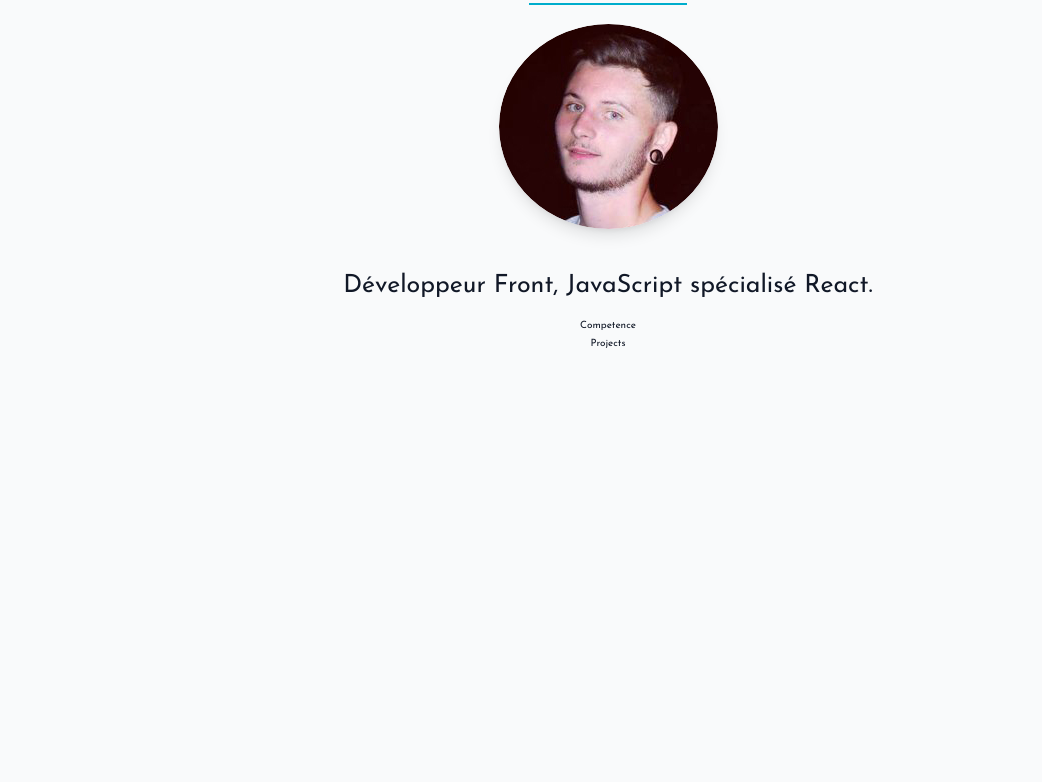
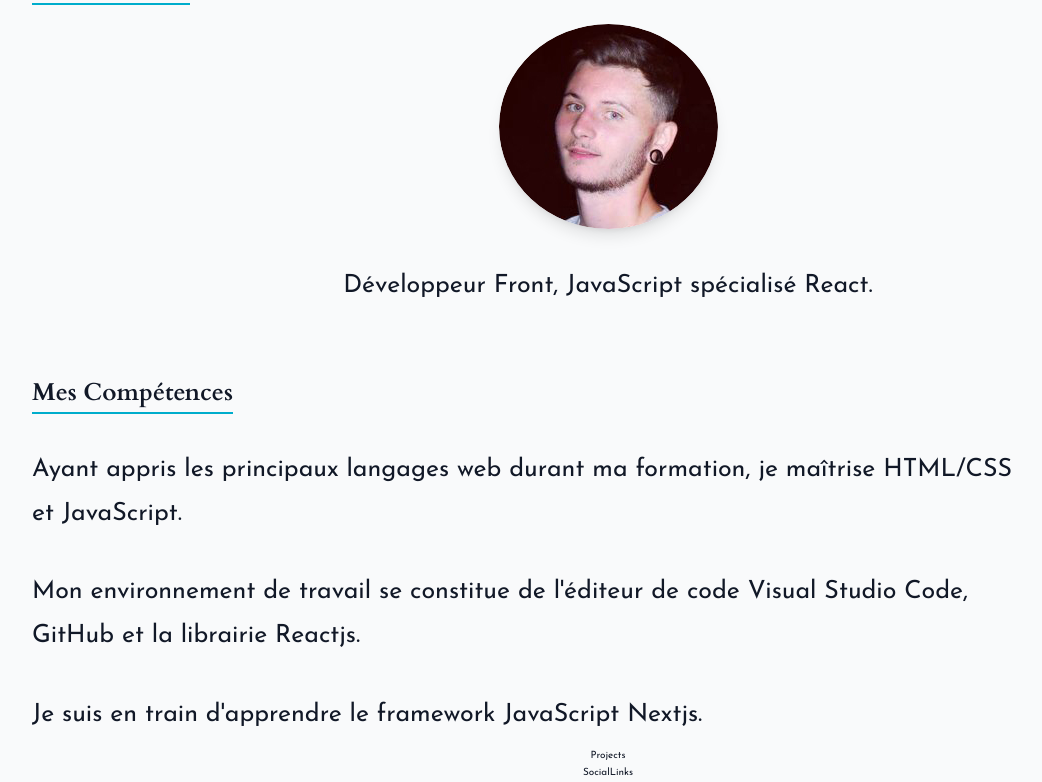
Before and after one commit to Kazimor-5/portfolio_v2, a React (Vite) app: page / in a window 1280 px wide. Shown: the part 850-1632 px from the top of the page, without its empty margins (32-1074 px from the left). Before the commit the page ends 1202 px from the top, so only its background shows below. Built offline with nearby package versions, Linux system fonts and the light colour scheme.

Commit message:
feat: adding content to competence component
adding content and animations

```diff
--- a/src/App.jsx
+++ b/src/App.jsx
@@ -3,6 +3,7 @@ import HeroBanner from './components/HeroBanner/HeroBanner';
 import About from './components/About/About';
 import Competence from './components/Competence/Competence';
 import Projects from './components/Projects/Projects';
+import SocialLinks from './components/SocialLinks/SocialLinks';
 // ! FILES
 import React from 'react';
 
@@ -13,6 +14,7 @@ const App = () => {
       <About />
       <Competence />
       <Projects />
+      <SocialLinks />
     </main>
   );
 };
--- a/src/components/About/About.jsx
+++ b/src/components/About/About.jsx
@@ -1,5 +1,5 @@
 // ! FILES
-import React, { useEffect, useRef } from 'react';
+import React, { useEffect } from 'react';
 import styles from './About.module.css';
 import { gsap } from 'gsap';
 import { ScrollTrigger } from 'gsap/ScrollTrigger';
--- a/src/components/About/About.module.css
+++ b/src/components/About/About.module.css
@@ -9,6 +9,7 @@
   row-gap: 1rem;
 }
 .article__about h1 {
+  align-self: flex-start;
   font-weight: 600;
   font-size: clamp(30px, 3vw, 4rem);
   position: relative;
--- a/src/components/Competence/Competence.jsx
+++ b/src/components/Competence/Competence.jsx
@@ -1,9 +1,85 @@
 // ! FILES
-import React from 'react';
+import React, { useEffect, useRef } from 'react';
 import styles from './Competence.module.css';
+import { gsap } from 'gsap';
+import { ScrollTrigger } from 'gsap/ScrollTrigger';
+import { ScrollToPlugin } from 'gsap/ScrollToPlugin';
+
+gsap.registerPlugin(ScrollTrigger, ScrollToPlugin);
 
 const Competence = () => {
-  return <section>Competence</section>;
+  const slideInLeft = (element, delay, duration) => {
+    gsap.fromTo(
+      element,
+      {
+        opacity: 0,
+        x: -200,
+      },
+      {
+        opacity: 1,
+        x: 0,
+        delay: delay || 0.4,
+        duration: duration || 0.6,
+        scrollTrigger: {
+          trigger: element,
+          start: 'top bottom',
+          end: 'bottom center',
+        },
+      }
+    );
+  };
+
+  const slideInRight = (element, delay, duration) => {
+    gsap.fromTo(
+      element,
+      {
+        opacity: 0,
+        x: 200,
+      },
+      {
+        opacity: 1,
+        x: 0,
+        delay: delay || 0.4,
+        duration: duration || 0.6,
+        scrollTrigger: {
+          trigger: element,
+          start: 'top bottom',
+          end: 'bottom center',
+        },
+      }
+    );
+  };
+
+  useEffect(() => {
+    slideInLeft('#paragraph1');
+  }, []);
+
+  useEffect(() => {
+    slideInRight('#paragraph2');
+  }, []);
+
+  useEffect(() => {
+    slideInLeft('#paragraph3');
+  }, []);
+
+  return (
+    <section className={styles.section__competenceContainer}>
+      <article className={styles.article__competence}>
+        <h2>Mes compétences</h2>
+        <p id='paragraph1'>
+          Ayant appris les principaux langages web durant ma formation, je
+          maîtrise HTML/CSS et JavaScript.
+        </p>
+        <p id='paragraph2'>
+          Mon environnement de travail se constitue de l&apos;éditeur de code
+          Visual Studio Code, GitHub et la librairie Reactjs.
+        </p>
+        <p id='paragraph3'>
+          Je suis en train d&apos;apprendre le framework JavaScript Nextjs.
+        </p>
+      </article>
+    </section>
+  );
 };
 
 export default Competence;
--- a/src/components/Competence/Competence.module.css
+++ b/src/components/Competence/Competence.module.css
@@ -0,0 +1,26 @@
+.section__competenceContainer {
+  width: 90%;
+  margin-top: 6rem;
+}
+.article__competence {
+  display: flex;
+  flex-direction: column;
+  justify-content: space-around;
+  align-items: flex-start;
+}
+.article__competence h2 {
+  font-weight: 600;
+  position: relative;
+}
+.article__competence h2::after {
+  content: '';
+  position: absolute;
+  width: 100%;
+  height: 2px;
+  background-color: var(--primary-600);
+  bottom: -5px;
+  left: 0;
+}
+.article__competence p {
+  font-size: clamp(1.6rem, 3vw, 2.5rem);
+}
--- a/src/components/HeroBanner/HeroBanner.module.css
+++ b/src/components/HeroBanner/HeroBanner.module.css
@@ -10,8 +10,13 @@
 .article__typewriter {
   width: 90%;
   align-self: flex-start;
+  justify-self: center;
   font-size: clamp(30px, 3vw, 5rem);
   color: #f1f1f1f1;
+  display: flex;
+  align-items: center;
+  justify-content: flex-start;
+  padding-left: 1.5rem;
 }
 .article__svgContainer {
   width: 100%;
```
